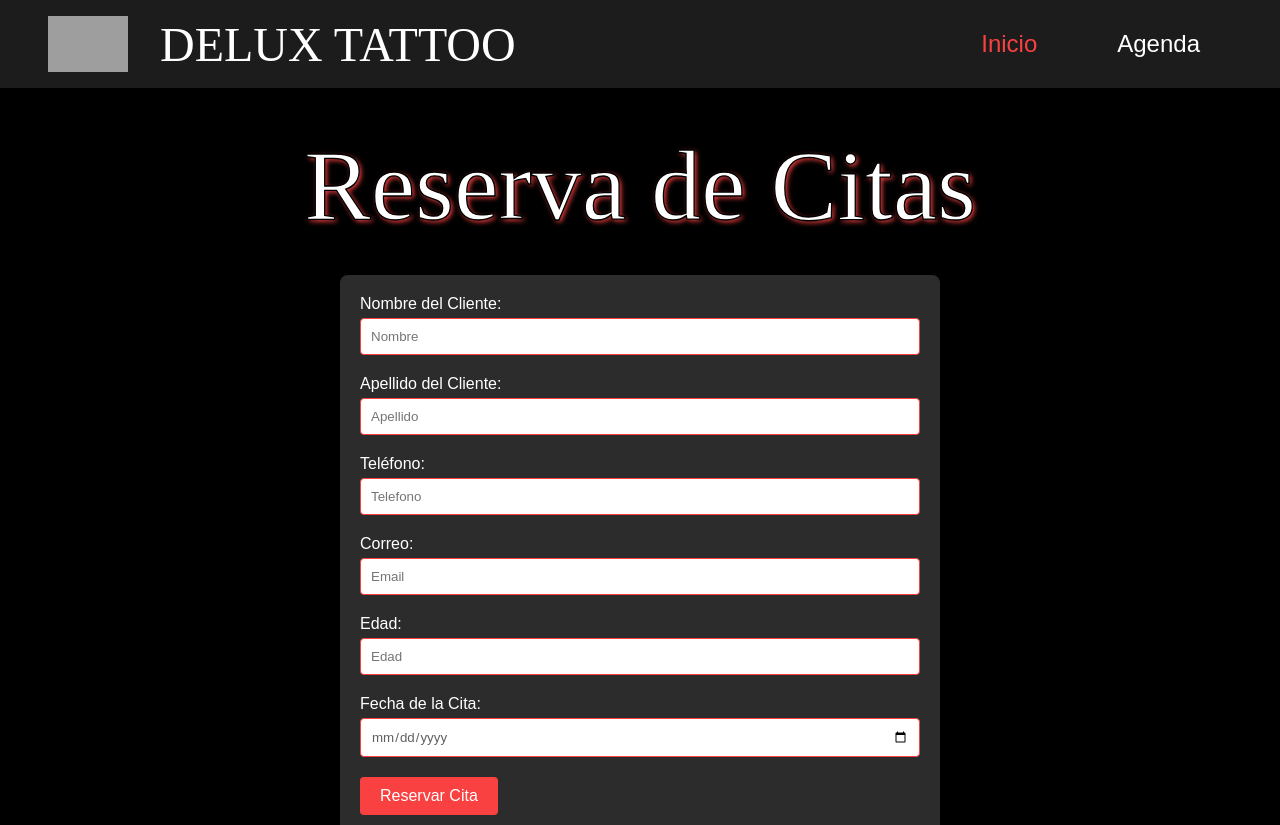
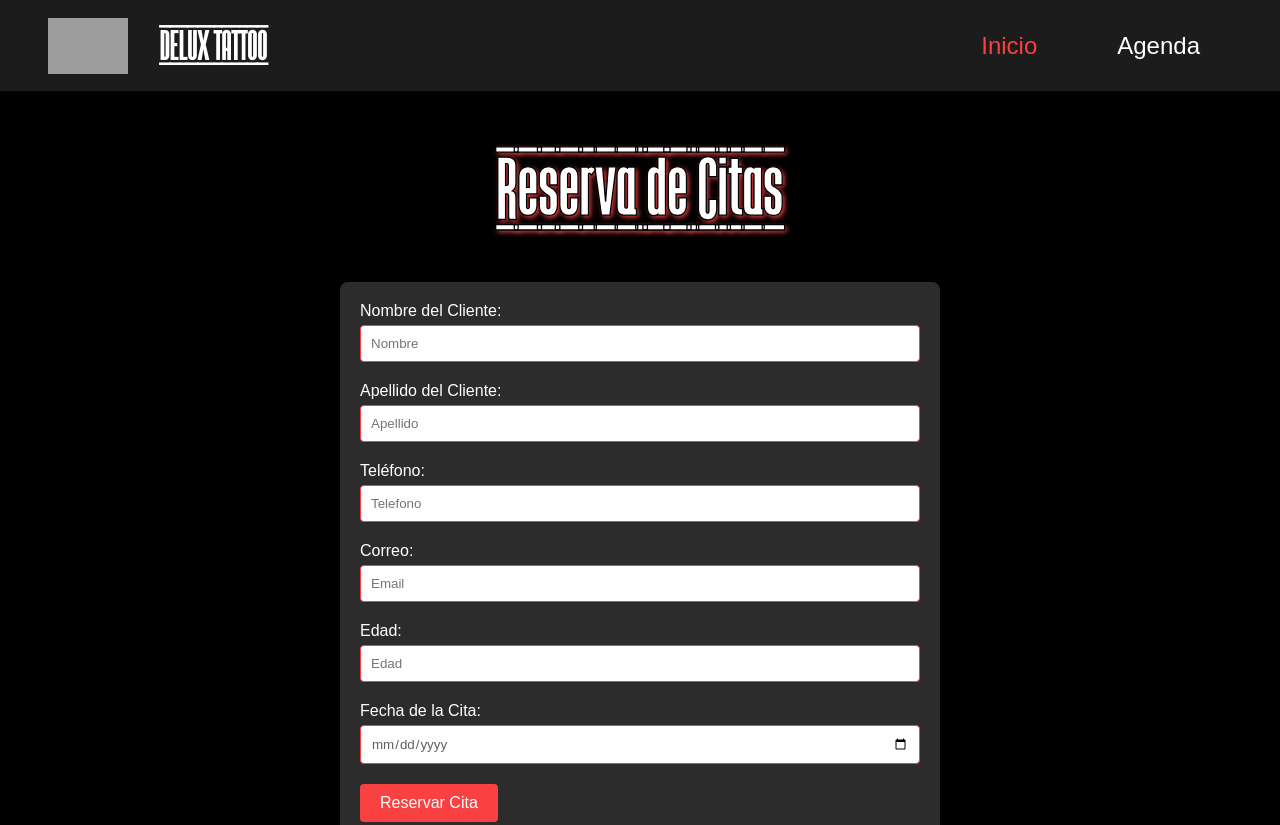
Before and after one commit to Tsanthanma/Delux-Tattoo, a plain HTML site: page Tattoo-main/Frontend/html/agenda.html in a window 1280 px wide. Shown: the top 825 px of the page. Drawn offline with nearby package versions, Linux system fonts and the light colour scheme; the site is published under a folder, as on GitHub Pages, so addresses that start at the root find nothing; grey boxes are pictures that could not be loaded; a web font is replaced by a local one.

Commit message:
Actualizacion

```diff
--- a/Tattoo-main/Frontend/css/agenda.css
+++ b/Tattoo-main/Frontend/css/agenda.css
@@ -9,7 +9,7 @@
 
 @font-face{
     font-family: myfont;
-    src:url(/font/The_Tribal_Box_demo-font-FFP.ttf);
+    src:url(../font/The_Tribal_Box_demo-font-FFP.ttf);
 }
 
 
--- a/Tattoo-main/Frontend/css/home.css
+++ b/Tattoo-main/Frontend/css/home.css
@@ -9,7 +9,7 @@
 
 @font-face{
     font-family: myfont;
-    src:url(/font/The_Tribal_Box_demo-font-FFP.ttf);
+    src:url(../font/The_Tribal_Box_demo-font-FFP.ttf);
 }
 
 
```
Also changed, not shown: Tattoo-main/Frontend/index.html (+1 -1 lines).
